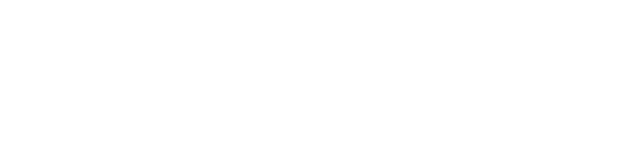
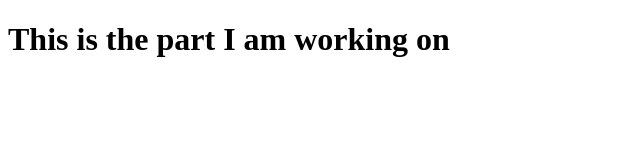
Before and after one commit to lulalumala/collaboration, a plain HTML site: page index.html in a window 1280 px wide. Shown: the whole page, without its empty margins (0-640 px from the left). Drawn offline with Linux system fonts and the light colour scheme.

Commit message:
Changes to the main part

```diff
--- a/index.html
+++ b/index.html
@@ -9,7 +9,9 @@
   </head>
   <body>
     <header></header>
-    <main></main>
+    <main>
+      <h1>This is the part I am working on</h1>
+    </main>
     <footer></footer>
   </body>
 </html>
```
